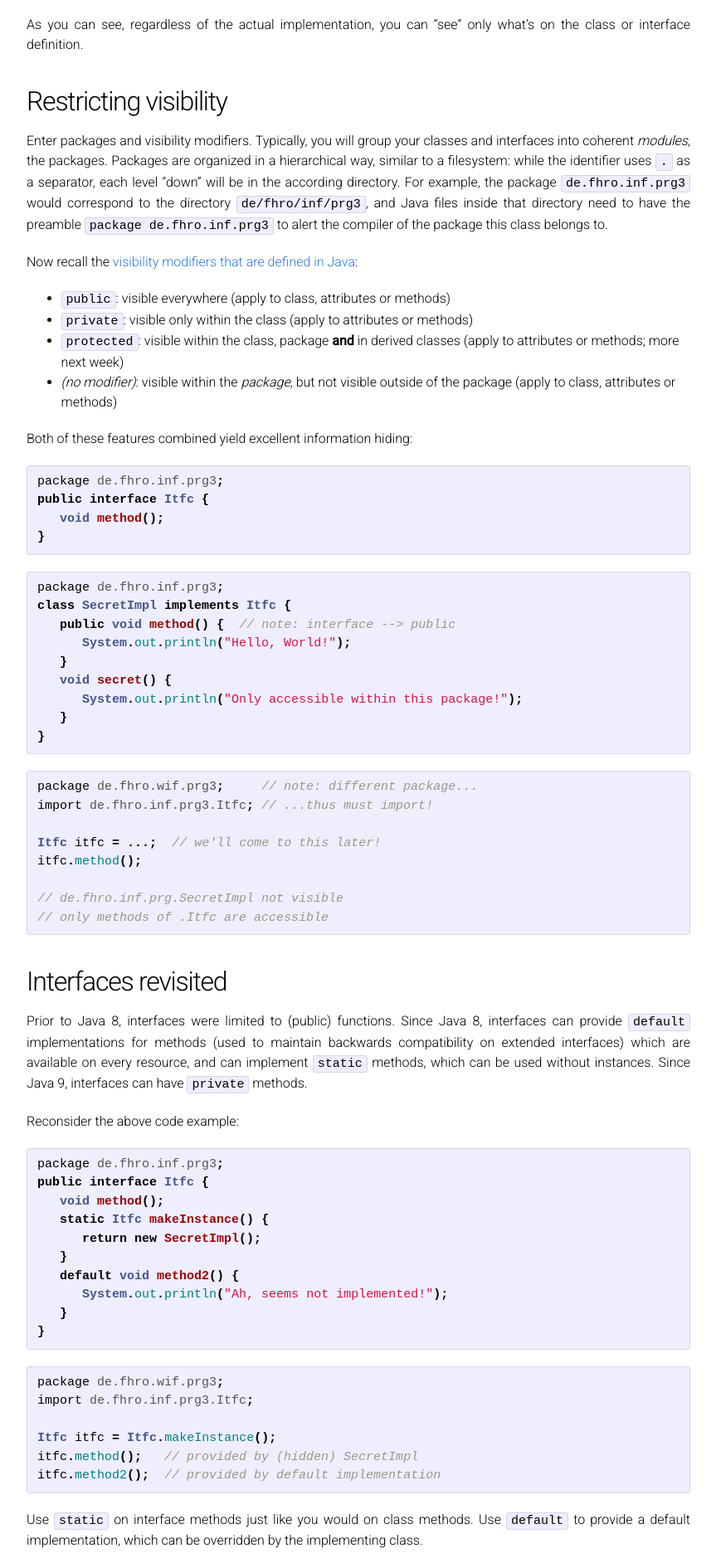
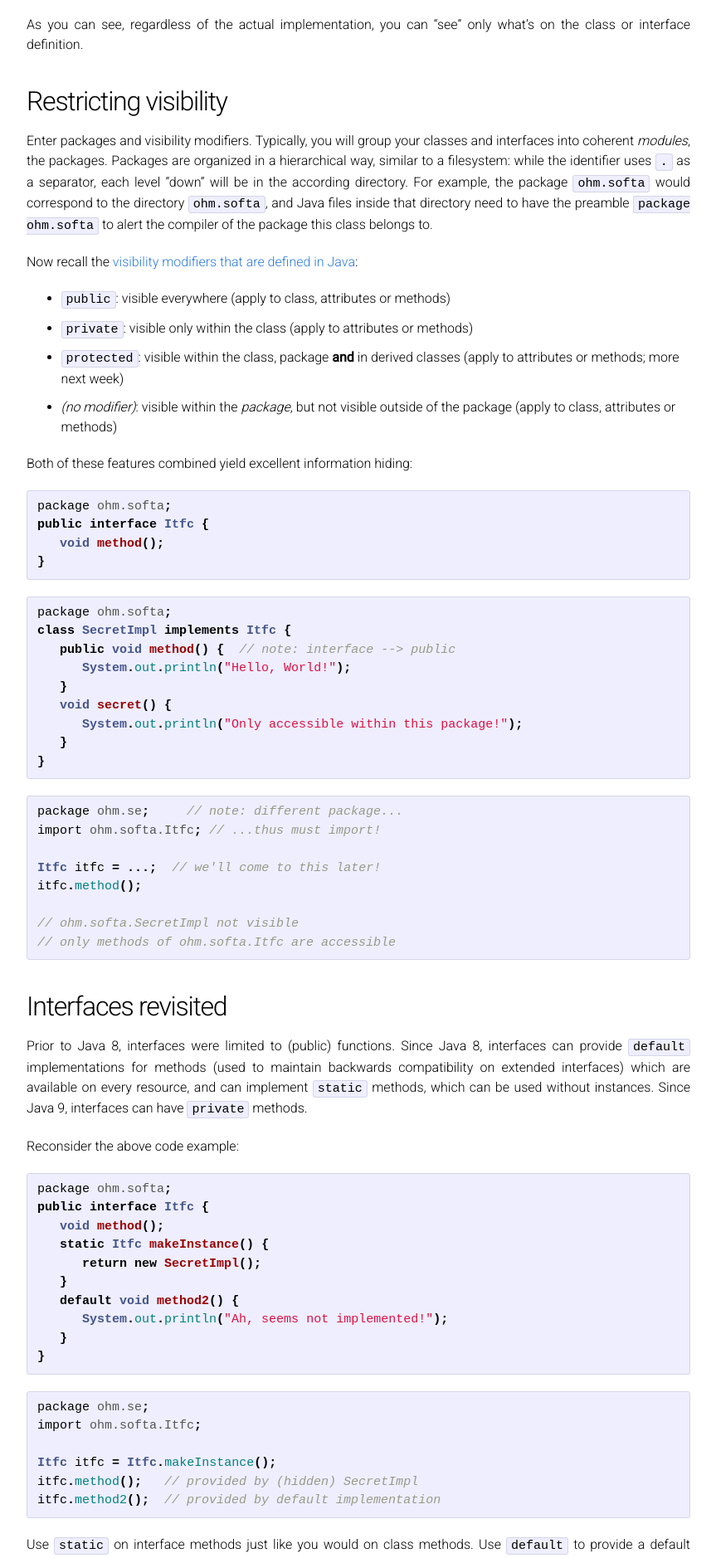
Before and after one commit to ohm-softa/ohm-softa.github.io, a Jekyll site: the page built from 02ln-classes-interfaces.md, in a window 1280 px wide. Shown: the part 1016-2894 px from the top of the page at 83% size, without its empty margins (208-1071 px from the left). Built offline with Jekyll 4.4.1, drawn with Linux system fonts in a browser that asks for light colours; our own code applies the rules of GitHub Pages for plain Markdown files.

````diff
--- a/02ln-classes-interfaces.md
+++ b/02ln-classes-interfaces.md
@@ -49,7 +49,7 @@ As you can see, regardless of the actual implementation, you can "see" only what
 Enter packages and visibility modifiers.
 Typically, you will group your classes and interfaces into coherent _modules_, the packages.
 Packages are organized in a hierarchical way, similar to a filesystem: while the identifier uses `.` as a separator, each level "down" will be in the according directory.
-For example, the package `de.fhro.inf.prg3` would correspond to the directory `de/fhro/inf/prg3`, and Java files inside that directory need to have the preamble `package de.fhro.inf.prg3` to alert the compiler of the package this class belongs to.
+For example, the package `ohm.softa` would correspond to the directory `ohm.softa`, and Java files inside that directory need to have the preamble `package ohm.softa` to alert the compiler of the package this class belongs to.
 
 Now recall the [visibility modifiers that are defined in Java](https://docs.oracle.com/javase/tutorial/java/javaOO/accesscontrol.html):
 - `public`: visible everywhere (apply to class, attributes or methods)
@@ -60,13 +60,13 @@ Now recall the [visibility modifiers that are defined in Java](https://docs.orac
 Both of these features combined yield excellent information hiding:
 
 ```java
-package de.fhro.inf.prg3;
+package ohm.softa;
 public interface Itfc {
 	void method();
 }
 ```
 ```java
-package de.fhro.inf.prg3;
+package ohm.softa;
 class SecretImpl implements Itfc {
 	public void method() {  // note: interface --> public
 		System.out.println("Hello, World!");
@@ -77,14 +77,14 @@ class SecretImpl implements Itfc {
 }
 ```
 ```java
-package de.fhro.wif.prg3;     // note: different package...
-import de.fhro.inf.prg3.Itfc; // ...thus must import!
+package ohm.se;     // note: different package...
+import ohm.softa.Itfc; // ...thus must import!
 
 Itfc itfc = ...;  // we'll come to this later!
 itfc.method();
 
-// de.fhro.inf.prg.SecretImpl not visible
-// only methods of .Itfc are accessible
+// ohm.softa.SecretImpl not visible
+// only methods of ohm.softa.Itfc are accessible
 ```
 
 
@@ -97,7 +97,7 @@ Since Java 9, interfaces can have `private` methods.
 Reconsider the above code example:
 
 ```java
-package de.fhro.inf.prg3;
+package ohm.softa;
 public interface Itfc {
 	void method();
 	static Itfc makeInstance() {
@@ -109,8 +109,8 @@ public interface Itfc {
 }
 ```
 ```java
-package de.fhro.wif.prg3;
-import de.fhro.inf.prg3.Itfc;
+package ohm.se;
+import ohm.softa.Itfc;
 
 Itfc itfc = Itfc.makeInstance();
 itfc.method();   // provided by (hidden) SecretImpl
--- a/07s-iterator-composite-observer.html
+++ b/07s-iterator-composite-observer.html
@@ -343,7 +343,7 @@ Every activity needs a layout.
     xmlns:app="http://schemas.android.com/apk/res-auto"
     android:layout_width="match_parent"
     android:layout_height="match_parent"
-    tools:context="de.fhro.inf.prg3.a07.MainActivity">
+    tools:context="ohm.softa.a07.MainActivity">
     <TextView
     	android:id="@+id/myTextView"
         android:layout_width="wrap_content"
--- a/css/main.css
+++ b/css/main.css
@@ -320,6 +320,8 @@ img {
 .post-content ul,
 .post-content ol { padding-left: 20px; }
 
+.post-content li { margin-bottom: 10px; }
+
 .post pre,
 .post code {
   border: 1px solid #d5d5e9;
````
Also changed, not shown: Readme.md (+25 -20 lines), Remarks.md (+7 -0 lines), plantuml-guide.md (+7 -8 lines), assets/plantuml/Packages.svg, 1 other file.
